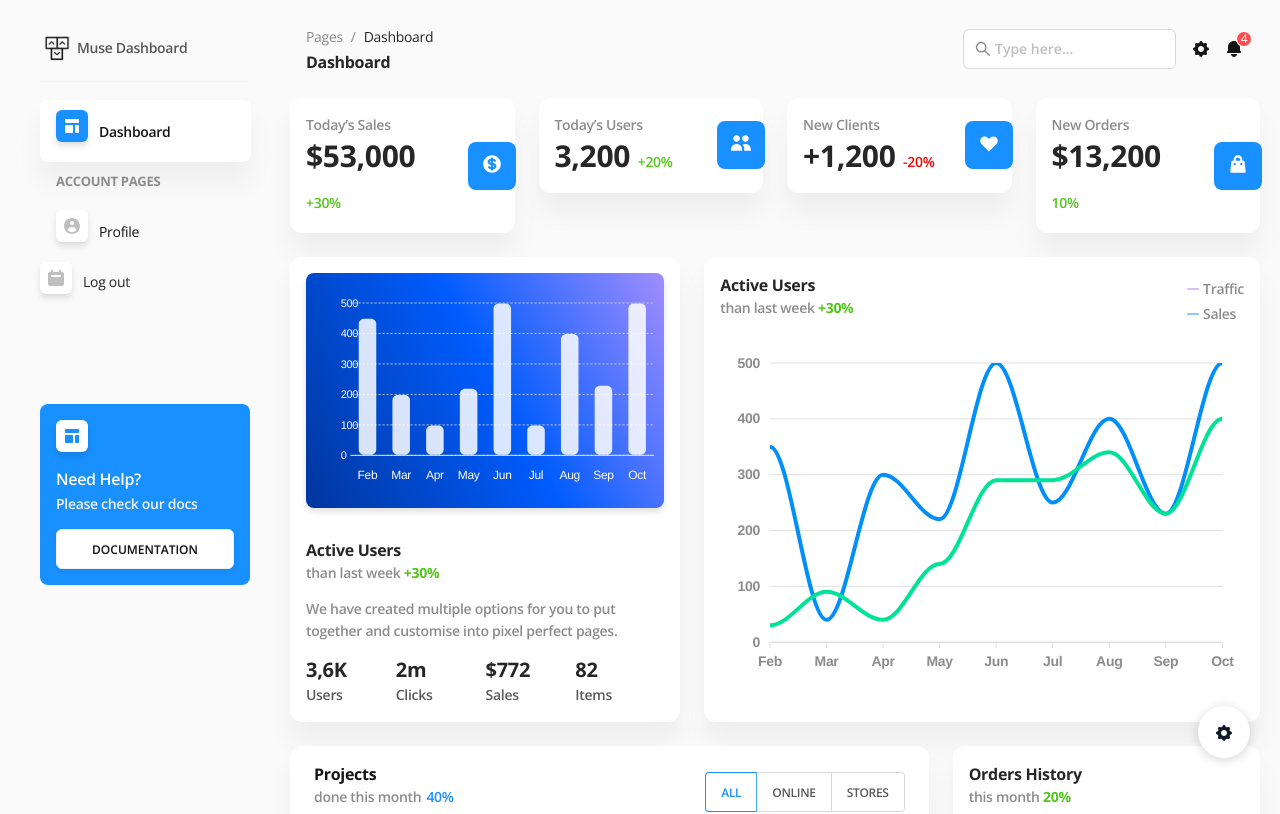
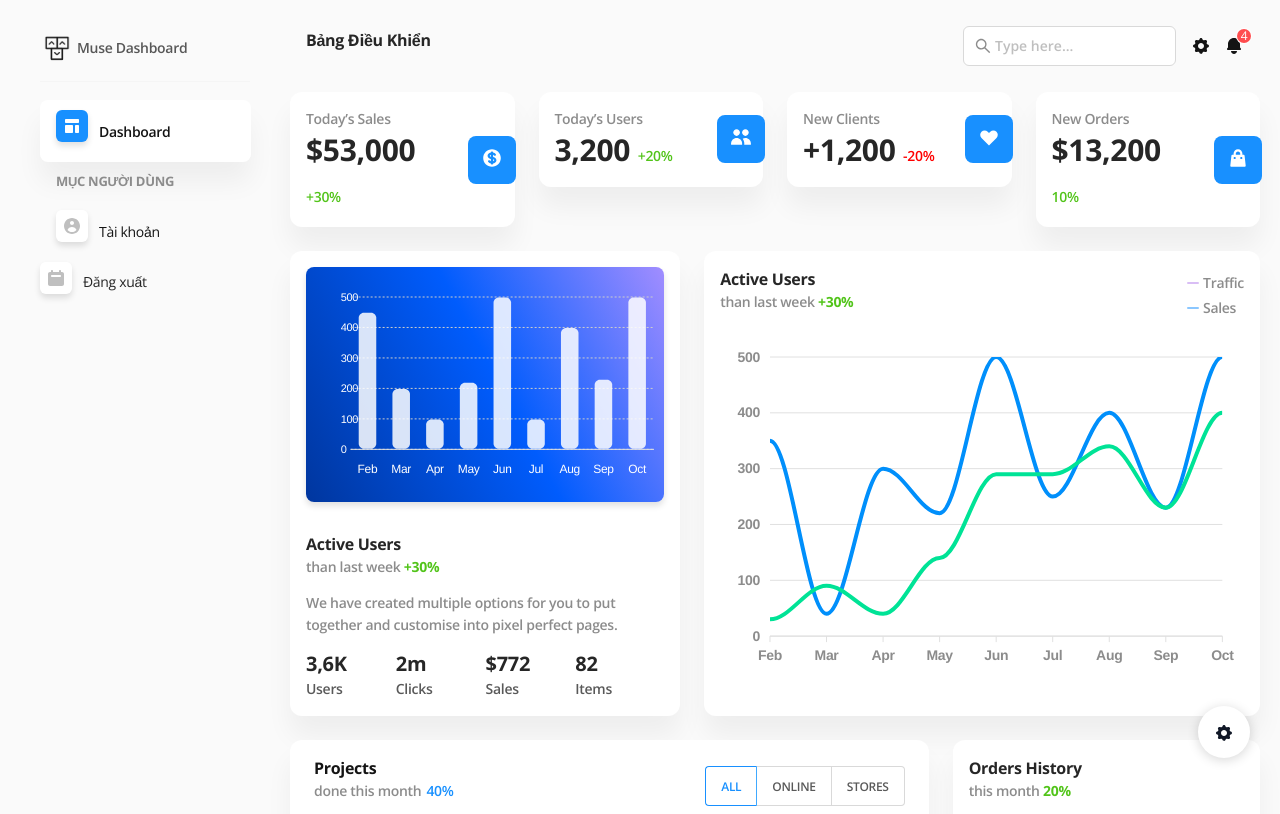
Before and after one commit to Pill-Pal-Group/pillpal-fe, a React (Create React App) app: page /dashboard in a window 1280 px wide. Shown: the top 814 px of the page. Built offline with nearby package versions, Linux system fonts and the light colour scheme; sample sign-in values are in the browser's storage.

Commit message:
fix: miss words that is needing to changing vi

```diff
--- a/src/components/layout/Header.js
+++ b/src/components/layout/Header.js
@@ -37,6 +37,7 @@ import {
 import { NavLink } from "react-router-dom";
 import styled from "styled-components";
 import avtar from "../../assets/images/team-2.jpg";
+import { pathEnToVi } from "../../utils/pathname-converter";
 
 const ButtonContainer = styled.div`
   .ant-btn-primary {
@@ -275,20 +276,13 @@ function Header({
       </div>
       <Row gutter={[24, 0]}>
         <Col span={24} md={6}>
-          <Breadcrumb>
-            <Breadcrumb.Item>
-              <NavLink to="/">Pages</NavLink>
-            </Breadcrumb.Item>
-            <Breadcrumb.Item style={{ textTransform: "capitalize" }}>
-              {name.replace("/", "")}
-            </Breadcrumb.Item>
-          </Breadcrumb>
+          <Breadcrumb></Breadcrumb>
           <div className="ant-page-header-heading">
             <span
               className="ant-page-header-heading-title"
               style={{ textTransform: "capitalize" }}
             >
-              {subName.replace("/", "")}
+              {pathEnToVi(subName).replace("/", "")}
             </span>
           </div>
         </Col>
--- a/src/components/layout/Sidenav.js
+++ b/src/components/layout/Sidenav.js
@@ -327,7 +327,7 @@ function Sidenav({ color }) {
           </NavLink>
         </Menu.Item> */}
         <Menu.Item className="menu-item-header" key="5">
-          Account Pages
+          MỤC NGƯỜI DÙNG
         </Menu.Item>
         <Menu.Item key="6">
           <NavLink to="/profile">
@@ -339,33 +339,16 @@ function Sidenav({ color }) {
             >
               {profile}
             </span>
-            <span className="label">Profile</span>
+            <span className="label">Tài khoản</span>
           </NavLink>
         </Menu.Item>
         <Menu.Item key="7">
           <div onClick={onLogout}>
             <span className="icon">{signin}</span>
-            <span className="label">Log out</span>
+            <span className="label">Đăng xuất</span>
           </div>
         </Menu.Item>
       </Menu>
-      <div className="aside-footer">
-        <div
-          className="footer-box"
-          style={{
-            background: color,
-          }}
-        >
-          <span className="icon" style={{ color }}>
-            {dashboard}
-          </span>
-          <h6>Need Help?</h6>
-          <p>Please check our docs</p>
-          <Button type="primary" className="ant-btn-sm ant-btn-block">
-            DOCUMENTATION
-          </Button>
-        </div>
-      </div>
     </>
   );
 }
--- a/src/pages/Pharmaceuticals/Pharmaceuticals.jsx
+++ b/src/pages/Pharmaceuticals/Pharmaceuticals.jsx
@@ -8,12 +8,12 @@ import DeletePharmaceutical from "./_components/DeletePharmaceutical";
 
 const columns = [
   {
-    title: "Company Name",
+    title: "Tên công ty",
     dataIndex: "companyName",
     key: "companyName",
   },
   {
-    title: "Nation",
+    title: "Quốc gia",
     dataIndex: "nation",
     key: "nation",
   },
--- a/src/pages/SignIn.js
+++ b/src/pages/SignIn.js
@@ -64,40 +64,6 @@ const profile = (
   </svg>
 );
 
-const signup = (
-  <svg
-    data-v-4ebdc598=""
-    width="20"
-    height="20"
-    viewBox="0 0 20 20"
-    fill="none"
-    xmlns="http://www.w3.org/2000/svg"
-  >
-    <path
-      data-v-4ebdc598=""
-      fillRule="evenodd"
-      clipRule="evenodd"
-      d="M6 2C5.44772 2 5 2.44772 5 3V4H4C2.89543 4 2 4.89543 2 6V16C2 17.1046 2.89543 18 4 18H16C17.1046 18 18 17.1046 18 16V6C18 4.89543 17.1046 4 16 4H15V3C15 2.44772 14.5523 2 14 2C13.4477 2 13 2.44772 13 3V4H7V3C7 2.44772 6.55228 2 6 2ZM6 7C5.44772 7 5 7.44772 5 8C5 8.55228 5.44772 9 6 9H14C14.5523 9 15 8.55228 15 8C15 7.44772 14.5523 7 14 7H6Z"
-      fill="#111827"
-      className="fill-muted"
-    ></path>
-  </svg>
-);
-
-const signin = (
-  <svg
-    xmlns="http://www.w3.org/2000/svg"
-    width="14"
-    height="14"
-    viewBox="0 0 14 14"
-  >
-    <path
-      className="fill-muted"
-      d="M12.25,14H1.75A1.752,1.752,0,0,1,0,12.25V3.5A1.752,1.752,0,0,1,1.75,1.75h.876V.875a.875.875,0,0,1,1.75,0V1.75h5.25V.875a.875.875,0,0,1,1.75,0V1.75h.875A1.752,1.752,0,0,1,14,3.5v8.75A1.752,1.752,0,0,1,12.25,14ZM3.5,4.375a.875.875,0,0,0,0,1.75h7a.875.875,0,0,0,0-1.75Z"
-    />
-  </svg>
-);
-
 const SignIn = () => {
   const { mutate, isLoading, error } = useLogin();
   const [data, setData] = useState({ email: "", password: "" });
@@ -125,25 +91,6 @@ const SignIn = () => {
         <div className="header-col header-brand">
           <h5>Muse Dashboard</h5>
         </div>
-        <div className="header-col header-nav">
-          <Menu mode="horizontal" defaultSelectedKeys={["1"]}>
-            <Menu.Item key="1">
-              <Link to="/dashboard">
-                {template}
-                <span> Dashboard</span>
-              </Link>
-            </Menu.Item>
-            <Menu.Item key="2">
-              <Link to="/profile">
-                {profile}
-                <span>Profile</span>
-              </Link>
-            </Menu.Item>
-          </Menu>
-        </div>
-        <div className="header-col header-btn">
-          <Button type="primary">FREE DOWNLOAD</Button>
-        </div>
       </Header>
       <Content className="signin">
         <Row gutter={[24, 0]} justify="space-around">
@@ -152,9 +99,9 @@ const SignIn = () => {
             lg={{ span: 6, offset: 2 }}
             md={{ span: 12 }}
           >
-            <Title className="mb-15">Sign In</Title>
+            <Title className="mb-15">Đăng nhập</Title>
             <Title className="font-regular text-muted" level={5}>
-              Enter your email and password to sign in
+              Nhập email và mật khẩu để vào hệ thống
             </Title>
             <Form layout="vertical" className="row-col">
               <Form.Item
@@ -164,7 +111,7 @@ const SignIn = () => {
                 rules={[
                   {
                     required: true,
-                    message: "Please input your email!",
+                    message: "Vui lòng nhập email!",
                   },
                 ]}
               >
@@ -178,12 +125,12 @@ const SignIn = () => {
 
               <Form.Item
                 className="username"
-                label="Password"
+                label="Mật khẩu"
                 name="password"
                 rules={[
                   {
                     required: true,
-                    message: "Please input your password!",
+                    message: "Vui lòng nhập mật khẩu!",
                   },
                 ]}
               >
@@ -203,7 +150,7 @@ const SignIn = () => {
                   onClick={onSubmit}
                   loading={isLoading}
                 >
-                  SIGN IN
+                  ĐĂNG NHẬP
                 </Button>
               </Form.Item>
             </Form>
--- /dev/null
+++ b/src/utils/pathname-converter.js
@@ -0,0 +1,24 @@
+export const pathEnToVi = (path) => {
+  switch (path) {
+    case "dosages":
+      return "Liều lượng";
+    case "dashboard":
+      return "Bảng điều khiển";
+    case "products":
+      return "Thuốc";
+    case "pharmaceuticals":
+      return "Công ty dược phẩm";
+    case "specifications":
+      return "Đặc tính";
+    case "brands":
+      return "Thương hiệu";
+    case "active-ingredient":
+      return "Thành phần hoạt chất";
+    case "nation":
+      return "Quốc gia";
+    case "categories":
+      return "Danh mục";
+    default:
+      return "";
+  }
+};
```
